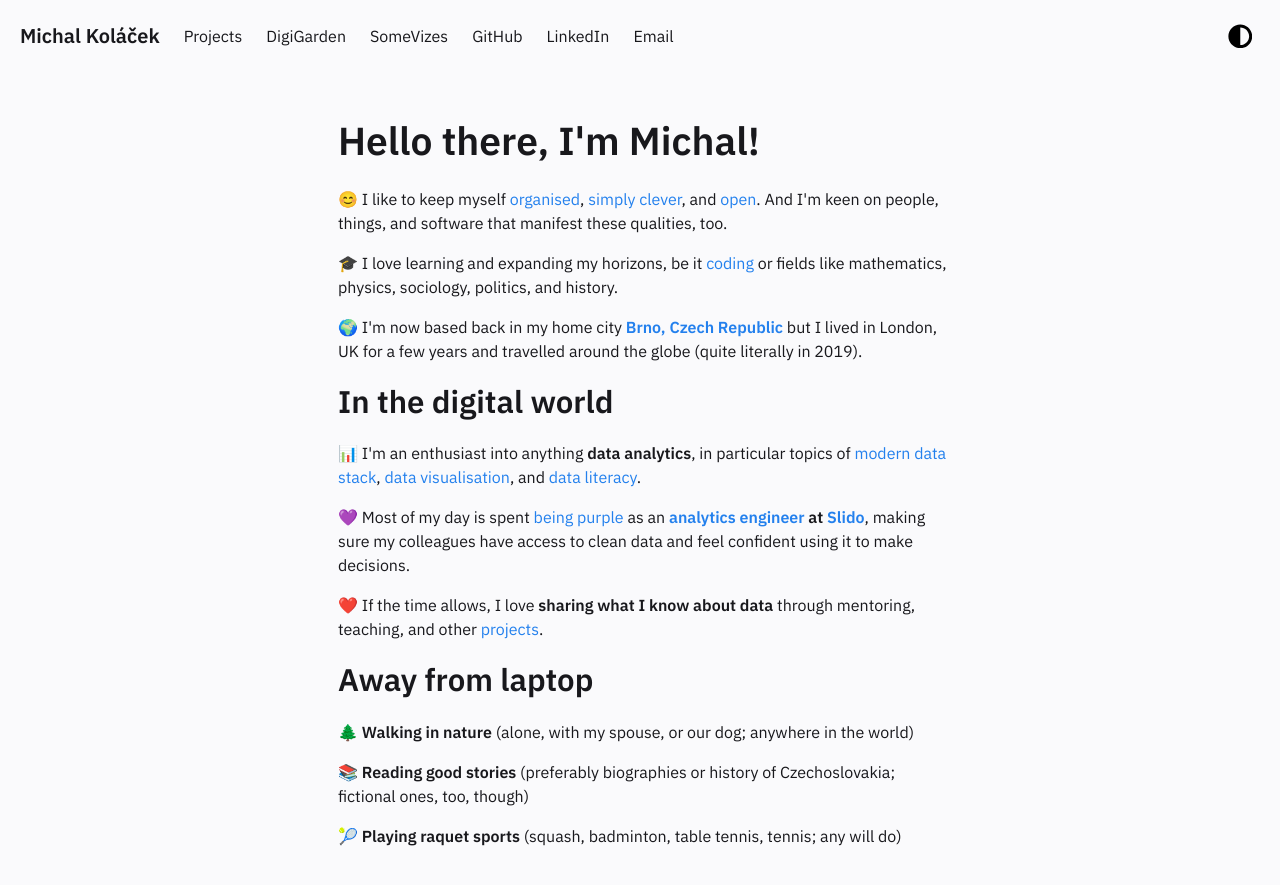
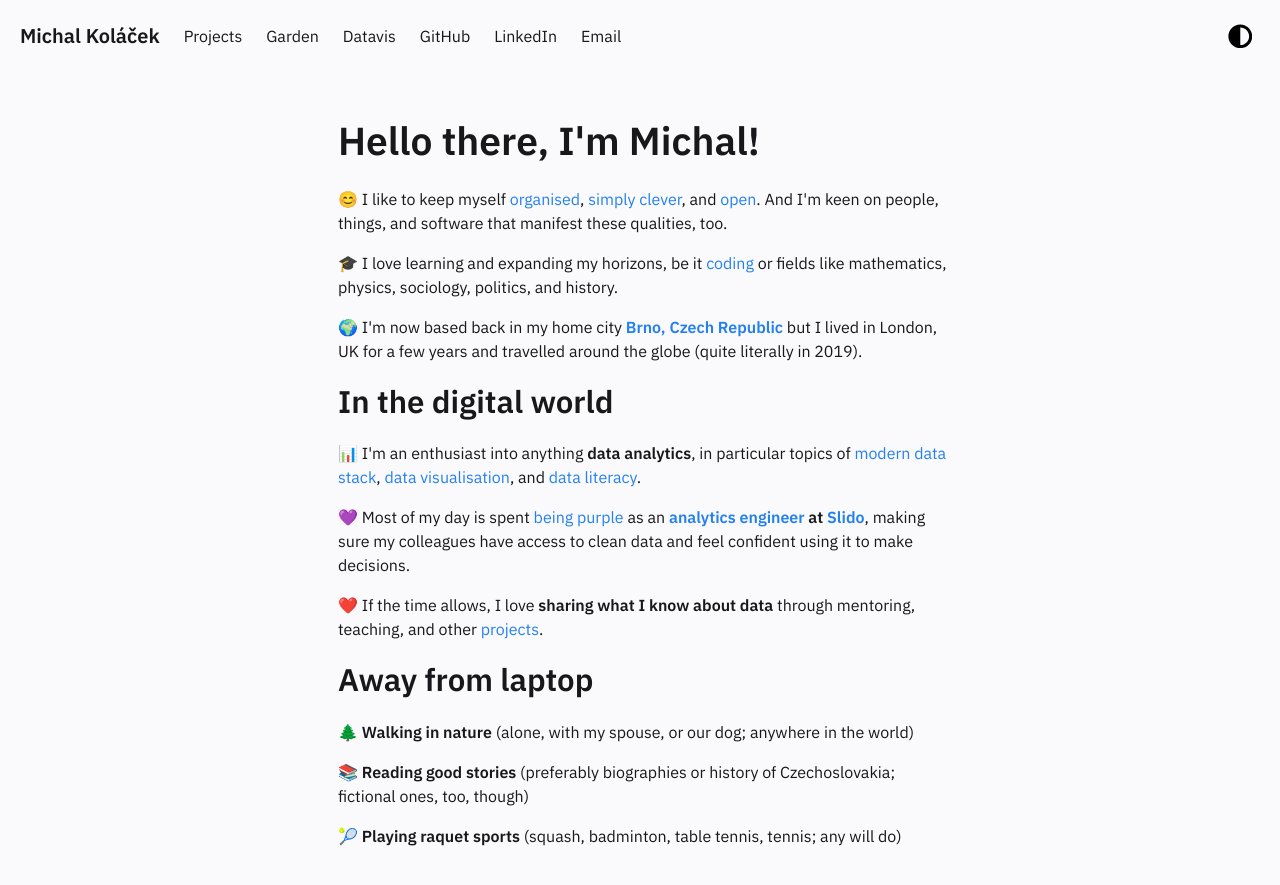
Before and after one commit to one-data-cookie/one-data-cookie.github.io, a Jekyll site: the page built from pages/index.md, in a window 1280 px wide. Shown: the top 885 px of the page. Built offline with Jekyll 4.4.1, drawn with Linux system fonts in a browser that asks for light colours; emoji names are drawn with the system emoji font.

Commit message:
switch to local garden and datavis instead of separate sites

```diff
--- a/_includes/header.html
+++ b/_includes/header.html
@@ -55,11 +55,11 @@
         <a href="/projects" class="navbar-item">
           Projects
         </a>
-        <a href="https://onedatacookie-digigarden.netlify.app/" target="_blank" class="navbar-item">
-          DigiGarden
+        <a href="/notes" class="navbar-item">
+          Garden
         </a>
-        <a href="https://onedatacookie-somevizes.netlify.app/" target="_blank" class="navbar-item">
-          SomeVizes
+        <a href="/posts" class="navbar-item">
+          Datavis
         </a>
         <a href="{{ site.social.github }}" target="_blank" class="navbar-item">
           GitHub
```
